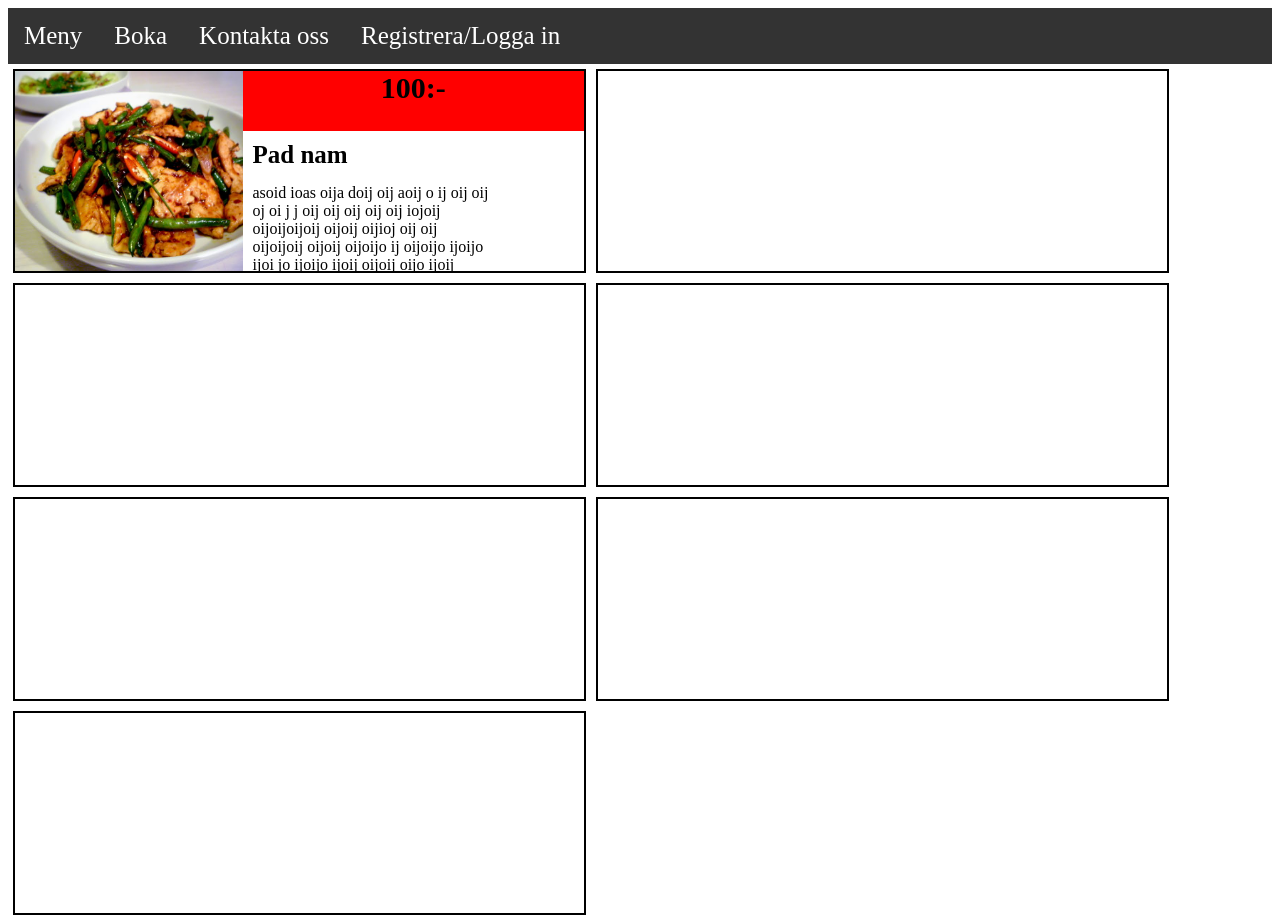
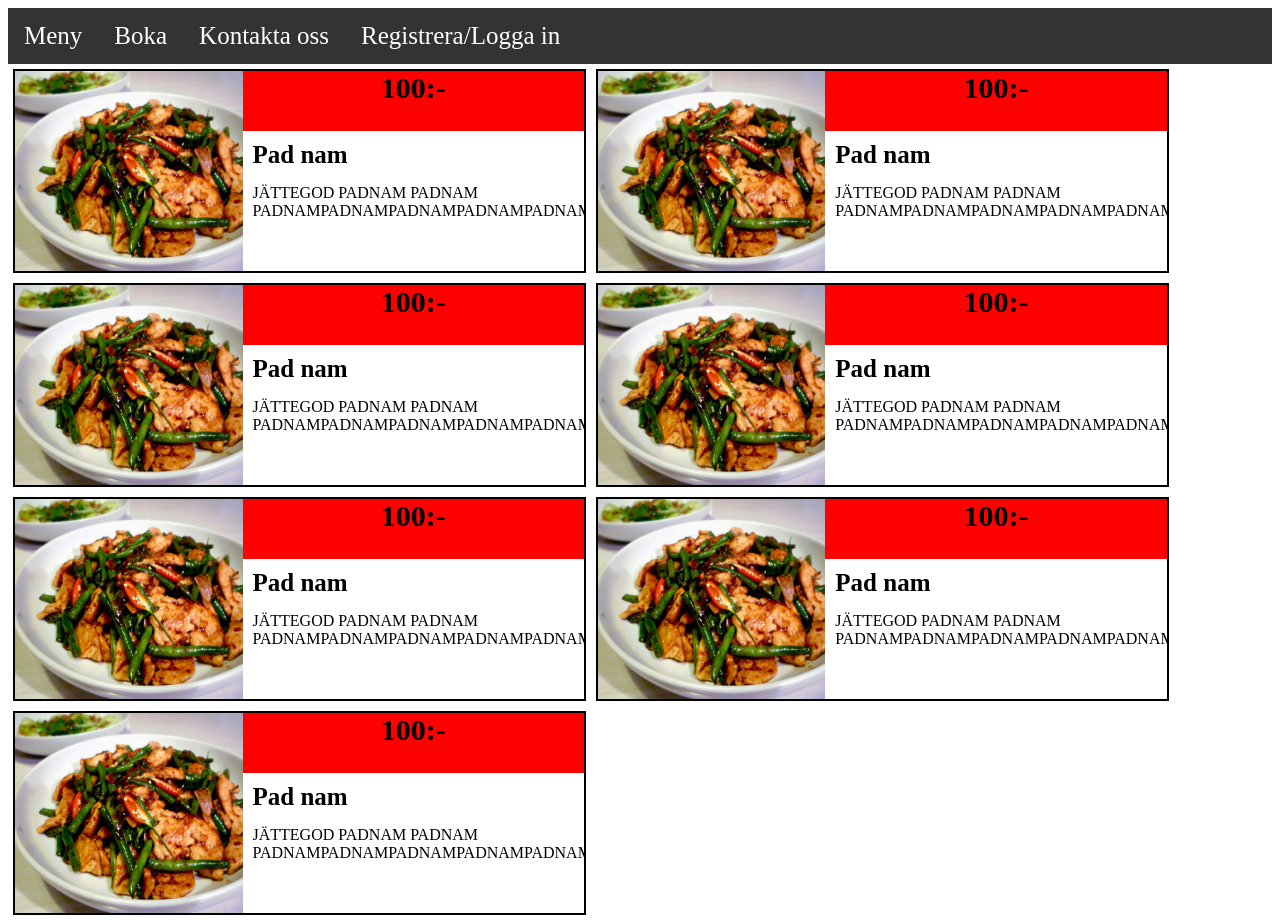
Before and after one commit to ashur213/Slutprojekt, a PHP site: page /meny.php in a window 1280 px wide. Run offline with PHP 8.4, Linux system fonts and the light colour scheme.

Commit message:
Update meny.php

```diff
--- a/meny.php
+++ b/meny.php
@@ -11,17 +11,71 @@
         <div class="info_container">
             <div class="price"> <p>100:-</p></div>
             <div class="split">
-                <div class="info"><p class="name">Pad nam</p><p class="info_text"> asoid ioas oija doij oij aoij o ij oij oij oj oi j j oij oij oij oij oij iojoij oijoijoijoij oijoij oijioj oij oij oijoijoij oijoij oijoijo ij oijoijo ijoijo ijoi jo ijoijo ijoij oijoij oijo ijoij oijoij oij oij oijo ij</p></div>
+                <div class="info"><p class="name">Pad nam</p><p class="info_text"> JÄTTEGOD PADNAM PADNAM PADNAMPADNAMPADNAMPADNAMPADNAMPADNAMPADNAM</p></div>
                 <div class="spicy"></div>
             </div>
         </div>
     </div>
-    <div class="dish_container"></div>
-    <div class="dish_container"></div>
-    <div class="dish_container"></div>
-    <div class="dish_container"></div>
-    <div class="dish_container"></div>
-    <div class="dish_container"></div>
+    <div class="dish_container">
+        <img src="bilder/padnam.jpg" height="200px" width="40%">
+        <div class="info_container">
+            <div class="price"> <p>100:-</p></div>
+            <div class="split">
+                <div class="info"><p class="name">Pad nam</p><p class="info_text"> JÄTTEGOD PADNAM PADNAM PADNAMPADNAMPADNAMPADNAMPADNAMPADNAMPADNAM</p></div>
+                <div class="spicy"></div>
+            </div>
+        </div>
+    </div>
+    <div class="dish_container">
+        <img src="bilder/padnam.jpg" height="200px" width="40%">
+        <div class="info_container">
+            <div class="price"> <p>100:-</p></div>
+            <div class="split">
+                <div class="info"><p class="name">Pad nam</p><p class="info_text"> JÄTTEGOD PADNAM PADNAM PADNAMPADNAMPADNAMPADNAMPADNAMPADNAMPADNAM</p></div>
+                <div class="spicy"></div>
+            </div>
+        </div>
+    </div>
+    <div class="dish_container">
+        <img src="bilder/padnam.jpg" height="200px" width="40%">
+        <div class="info_container">
+            <div class="price"> <p>100:-</p></div>
+            <div class="split">
+                <div class="info"><p class="name">Pad nam</p><p class="info_text"> JÄTTEGOD PADNAM PADNAM PADNAMPADNAMPADNAMPADNAMPADNAMPADNAMPADNAM</p></div>
+                <div class="spicy"></div>
+            </div>
+        </div>
+    </div>
+    <div class="dish_container">
+        <img src="bilder/padnam.jpg" height="200px" width="40%">
+        <div class="info_container">
+            <div class="price"> <p>100:-</p></div>
+            <div class="split">
+                <div class="info"><p class="name">Pad nam</p><p class="info_text"> JÄTTEGOD PADNAM PADNAM PADNAMPADNAMPADNAMPADNAMPADNAMPADNAMPADNAM</p></div>
+                <div class="spicy"></div>
+            </div>
+        </div>
+    </div>
+    <div class="dish_container">
+        <img src="bilder/padnam.jpg" height="200px" width="40%">
+        <div class="info_container">
+            <div class="price"> <p>100:-</p></div>
+            <div class="split">
+                <div class="info"><p class="name">Pad nam</p><p class="info_text"> JÄTTEGOD PADNAM PADNAM PADNAMPADNAMPADNAMPADNAMPADNAMPADNAMPADNAM</p></div>
+                <div class="spicy"></div>
+            </div>
+        </div>
+    </div>
+    <div class="dish_container">
+        <img src="bilder/padnam.jpg" height="200px" width="40%">
+        <div class="info_container">
+            <div class="price"> <p>100:-</p></div>
+            <div class="split">
+                <div class="info"><p class="name">Pad nam</p><p class="info_text"> JÄTTEGOD PADNAM PADNAM PADNAMPADNAMPADNAMPADNAMPADNAMPADNAMPADNAM</p></div>
+                <div class="spicy"></div>
+            </div>
+        </div>
+    </div>
 
 
 </section>
```
